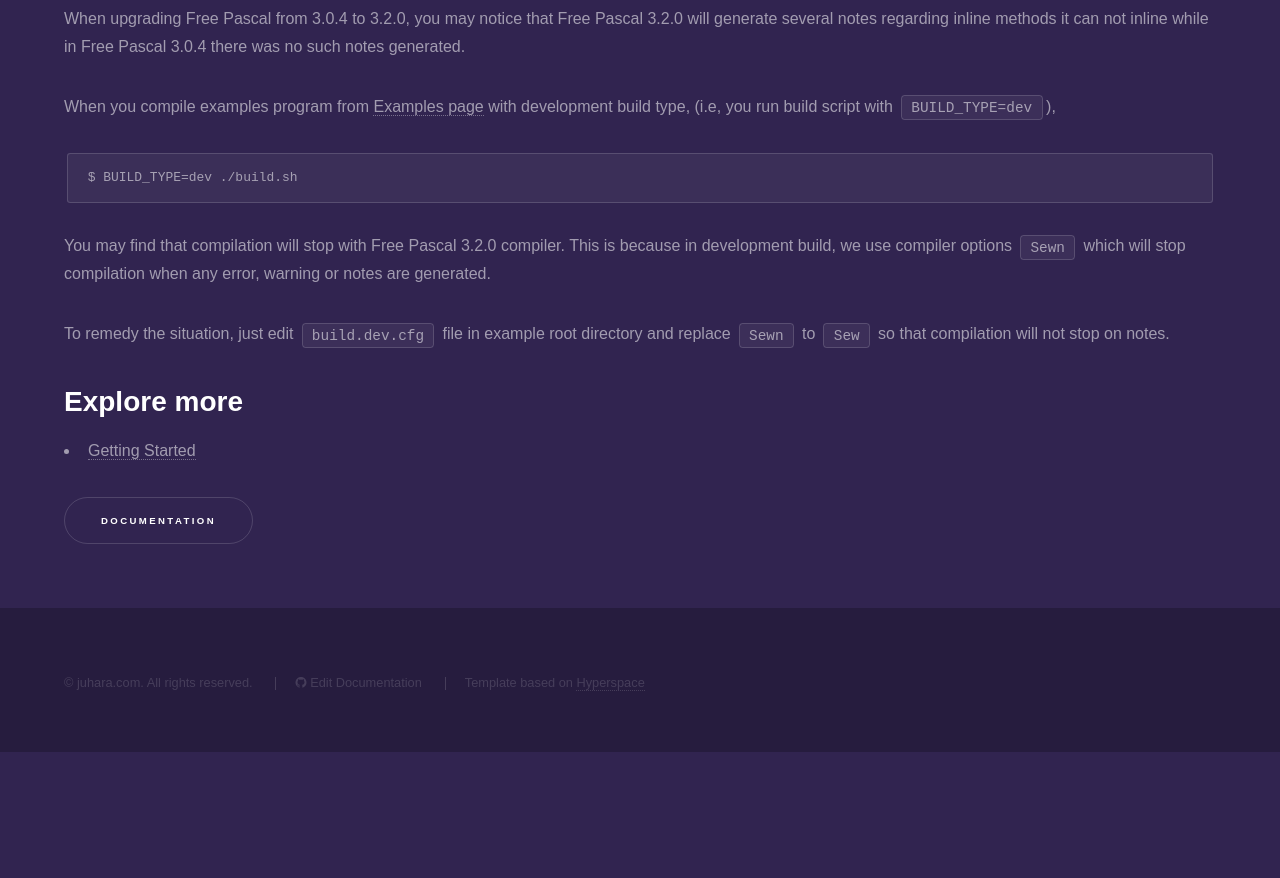
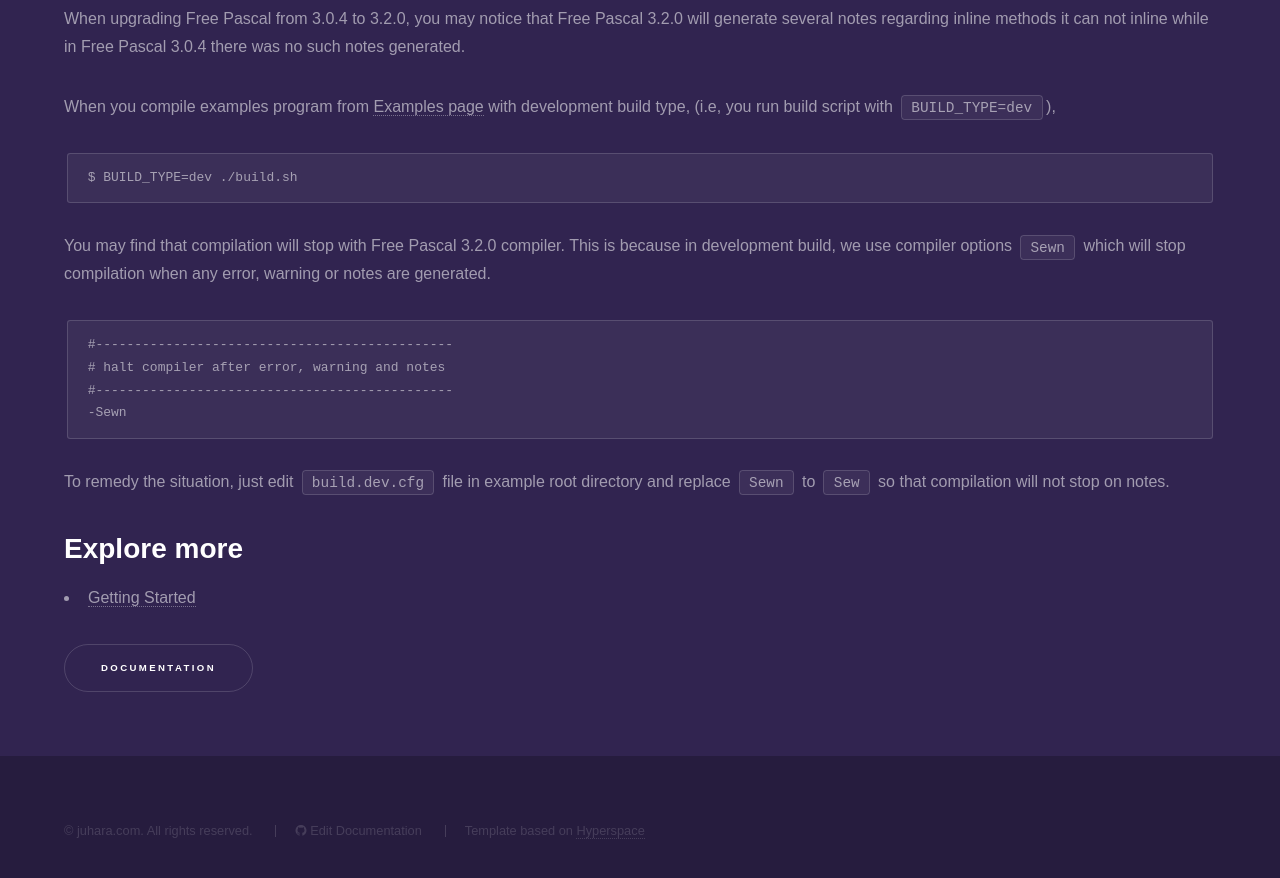
Before and after one commit to fanoframework/fanoframework.github.io, a Jekyll site: the page built from known-issues/index.md, in a window 1280 px wide and 900 px high, scrolled down 2241 px. Shown: the top 878 px of the window. Built offline with Jekyll 4.4.1, drawn with Linux system fonts in a browser that asks for light colours; our own code applies the rules of GitHub Pages for plain Markdown files; before the commit the page ends 2993 px from its top, so only the background shows below that.

Commit message:
add example code of compiler config to make it clearer

````diff
--- a/known-issues/index.md
+++ b/known-issues/index.md
@@ -95,6 +95,13 @@ $ BUILD_TYPE=dev ./build.sh
 
 You may find that compilation will stop with Free Pascal 3.2.0 compiler. This is because in development build, we use compiler options `Sewn` which will stop compilation when any error, warning or notes are generated.
 
+```
+#----------------------------------------------
+# halt compiler after error, warning and notes
+#----------------------------------------------
+-Sewn
+```
+
 To remedy the situation, just edit `build.dev.cfg` file in example root directory and replace `Sewn` to `Sew` so that compilation will not stop on notes.
 
 ## Explore more
````
